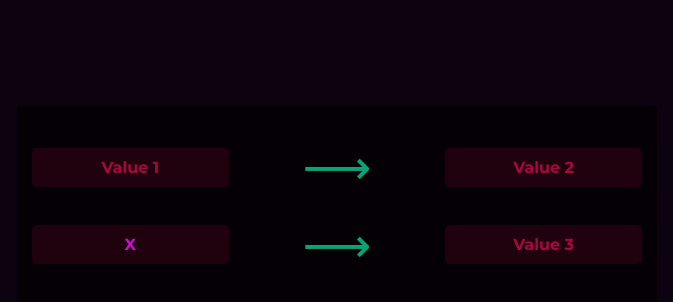
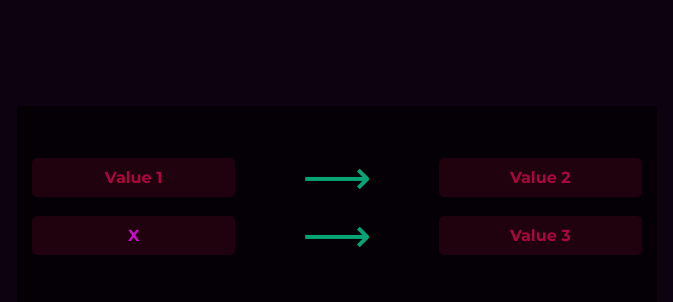
Before and after one commit to Mer7z/RuleOf3, a plain HTML site: page index.html in a window 1280 px wide. Shown: the part 202-504 px from the top of the page, without its empty margins (303-976 px from the left). Drawn offline with Linux system fonts and the light colour scheme.

Commit message:
Better organized elements

```diff
--- a/index.html
+++ b/index.html
@@ -21,21 +21,19 @@
           <div class="input">
             <input type="number" placeholder="Value 1" id="val1">
           </div>
-          <div class="input">
-            <input type="text" tabindex="-1" value="X" id="valX" readonly>
-          </div>
-        </div>
-        <div class="arrows column">
-          <div class="arrow1">
+          <div class="arrow">
             <span>&#10230;</span>
           </div>
-          <div class="arrow2">
-            <span>&#10230;</span>
+          <div class="input">
+            <input type="number" placeholder="Value 2" id="val2">
           </div>
         </div>
         <div class="col2 column">
           <div class="input">
-            <input type="number" placeholder="Value 2" id="val2">
+            <input type="text" tabindex="-1" value="X" id="valX" readonly>
+          </div>
+          <div class="arrow">
+            <span>&#10230;</span>
           </div>
           <div class="input">
             <input type="number" placeholder="Value 3" id="val3">
--- a/style.css
+++ b/style.css
@@ -39,25 +39,34 @@ body{
   #calculator{
     width: 80%;
   }
+
+  .input{
+    width: 100% !important;
+    padding: 0 5px;
+  }
 }
 
 .wrapper{
   display: grid;
-  grid-template-columns: 1fr 1fr 1fr;
+  grid-template-columns: 1fr;
   align-self: center;
 }
 
 .wrapper > .column{
   display: flex;
-  flex-direction: column;
+  justify-items: center;
+  align-items: center;
   padding: 0 5px;
-  justify-content: space-between;
+  width: 100%;
 }
 
 
 .input{
+  margin: auto auto;
   text-align: center;
+  flex: 1;
 }
+
 
 input{
   width: 100%;
@@ -104,25 +113,15 @@ input:focus::placeholder{
   font-weight: bold;
 }
 
-.arrows{
-  position: relative;
+
+
+.arrow{
+  font-size: 3rem;
+  color:#09a576fd;
   text-align: center;
-  font-size: 3rem;
-  color:#09a576fd
+  flex: 1;
 }
 
-.arrows > div{
-  padding: 0;
-}
-
-.arrow1{
-  position: relative;
-  top: -10px;
-}
-.arrow2{
-  position: relative;
-  bottom: -10px;
-}
 
 .result{
   outline:#beb41c solid 2px;
```
